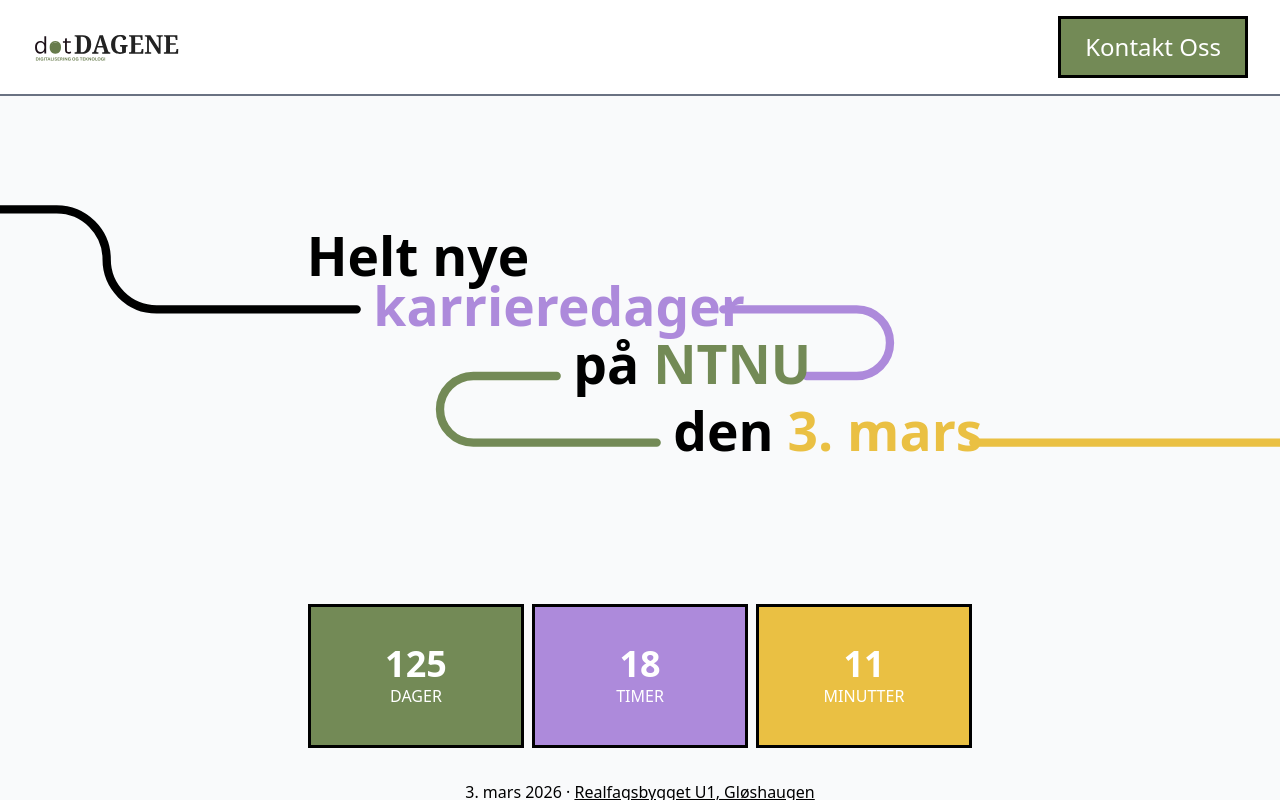
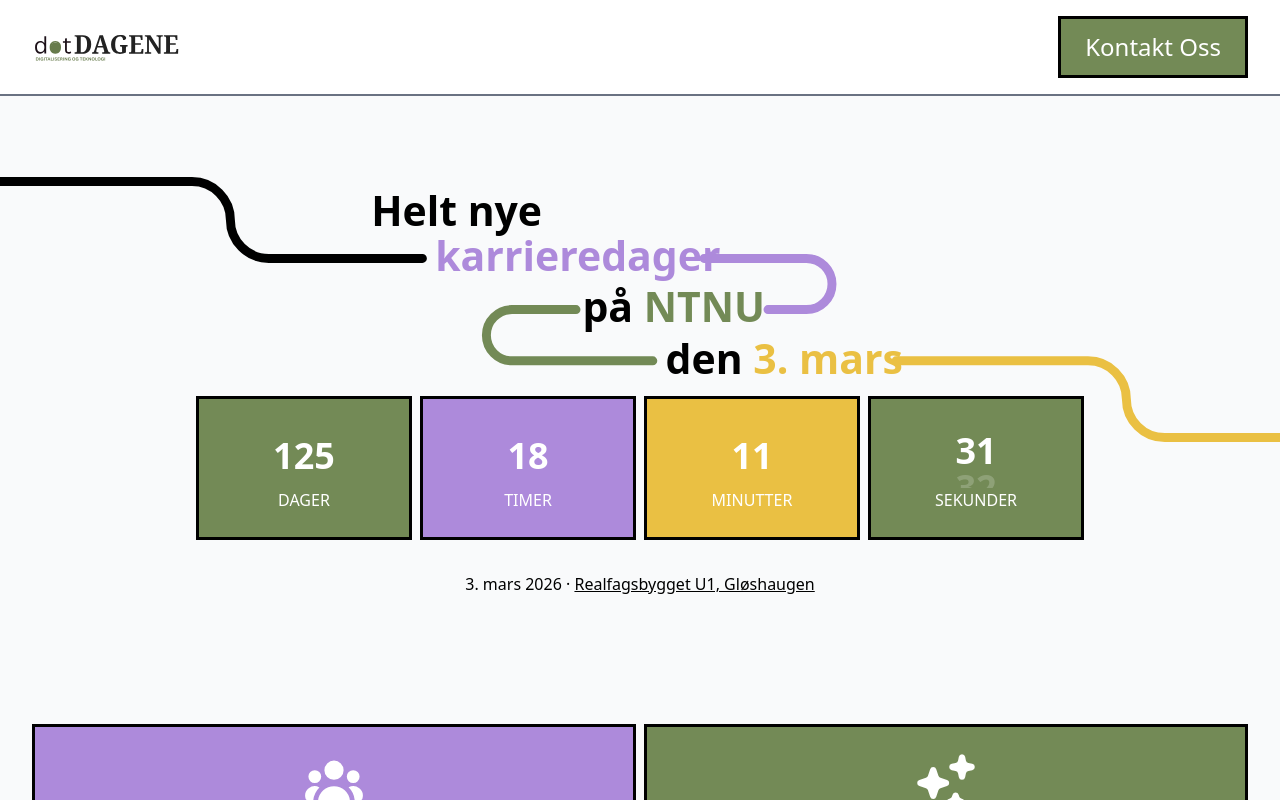
Before and after one commit to kristianGjertsen/dotDAGENE, a React (Vite) app in the folder frontend/: page / in a window 1280 px wide. Shown: the top 800 px of the page. Built offline with nearby package versions, Linux system fonts and the light colour scheme.

Commit message:
Kristian endring, fungere mail

```diff
--- a/frontend/src/components/HomePage/Banner.tsx
+++ b/frontend/src/components/HomePage/Banner.tsx
@@ -1,43 +1,47 @@
 export const Banner = () => {
   return (
-    <section className="mt-20 mb-32 flex h-[150px] w-full items-center justify-center overflow-clip md:h-[300px]">
+    <section className="mt-15 flex min-h-[250px] w-full items-center justify-center overflow-visible md:min-h-[300px]">
       <svg
         xmlns="http://www.w3.org/2000/svg"
         className="h-full w-full"
-        viewBox="0 10 1000 180"
+        viewBox="0 10 1000 250"
         preserveAspectRatio="xMidYMid slice"
       >
         <g>
+          //svart
           <path
             d="M0,30, L150,30 A30,30 0 0,1 180,60 A30,30 0 0,0 210,90 L330,90"
             stroke="#000000"
-            strokeWidth="5"
+            strokeWidth="7"
             strokeLinecap="round"
             fill="none"
           />
+          //lilla
           <path
             d="M550,90 L630,90 A20,20 0 0,1 630,130 L600,130"
             stroke="hsl(266deg 53% 70%)"
-            strokeWidth="5"
+            strokeWidth="7"
             strokeLinecap="round"
             fill="none"
           />
+          //grønn
           <path
             d="M450,130 L400,130 A20,20 0 0,0 400,170 L510,170"
             stroke="hsl(87deg 23% 44%)"
-            strokeWidth="5"
+            strokeWidth="7"
             strokeLinecap="round"
             fill="none"
           />
+          //gul
           <path
-            d="M700,170 L1000,170"
-            stroke="hsl(45deg 80% 59%)"
-            strokeWidth="5"
-            strokeLinecap="round"
-            fill="none"
+            d= "M700,170 L850,170 A30,30 0 0,1 880,200 A30,30 0 0,0 910,230 L1030,230"
+          stroke="hsl(45deg 80% 59%)"
+          strokeWidth="7"
+          strokeLinecap="round"
+          fill="none"
           />
 
-          <text x="300" y="70" fontSize="32" fontWeight="bold" fill="#000000">
+          <text x="290" y="65" fontSize="32" fontWeight="bold" fill="#000000">
             Helt nye
           </text>
 
@@ -50,14 +54,14 @@
           >
             karrieredager
           </text>
-          <text x="460" y="135" fontSize="32" fontWeight="bold">
+          <text x="455" y="140" fontSize="32" fontWeight="bold">
             <tspan fill="#000000">på </tspan>
             <tspan fill="hsl(87deg 23% 44%)">NTNU</tspan>
           </text>
 
           <text
             x="520"
-            y="175"
+            y="180"
             font-size="32"
             font-weight="bold"
             fill="#000000"
--- /dev/null
+++ b/frontend/src/components/HomePage/Countdown.css
@@ -0,0 +1,48 @@
+.number-container {
+  position: relative;
+  width: 100%;
+  height: 4rem;
+  display: flex;
+  align-items: center;
+  justify-content: center;
+  overflow: hidden;
+}
+
+.number-slide {
+  position: absolute;
+  width: 100%;
+  text-align: center;
+  animation: slideIn 0.2s cubic-bezier(0.17, 0.67, 0.83, 0.67) forwards;
+}
+
+.number-slide-exit {
+  animation: slideOut 0.2s cubic-bezier(0.17, 0.67, 0.83, 0.67) forwards;
+  position: absolute;
+  width: 100%;
+  text-align: center;
+}
+
+@keyframes slideIn {
+  0% {
+    transform: translateY(-100%);
+    opacity: 0;
+  }
+  30% {
+    opacity: 1;
+  }
+  100% {
+    transform: translateY(0);
+    opacity: 1;
+  }
+}
+
+@keyframes slideOut {
+  0%, 50% {
+    transform: translateY(0);
+    opacity: 1;
+  }
+  100% {
+    transform: translateY(100%);
+    opacity: 0;
+  }
+}
--- a/frontend/src/components/HomePage/Countdown.tsx
+++ b/frontend/src/components/HomePage/Countdown.tsx
@@ -1,9 +1,11 @@
 import { useEffect, useState } from 'react';
+import './Countdown.css';
 
 interface TimeRemaining {
   days: number;
   hours: number;
   minutes: number;
+  seconds: number;
 }
 
 export const Countdown = () => {
@@ -14,7 +16,7 @@
     const difference = targetDate.getTime() - now.getTime();
 
     if (difference <= 0) {
-      return { days: 0, hours: 0, minutes: 0 };
+      return { days: 0, hours: 0, minutes: 0, seconds: 0 };
     }
 
     const days = Math.floor(difference / (1000 * 60 * 60 * 24));
@@ -22,8 +24,9 @@
       (difference % (1000 * 60 * 60 * 24)) / (1000 * 60 * 60),
     );
     const minutes = Math.floor((difference % (1000 * 60 * 60)) / (1000 * 60));
+    const seconds = Math.floor((difference % (1000 * 60)) / 1000);
 
-    return { days, hours, minutes };
+    return { days, hours, minutes, seconds };
   };
 
   const [timeRemaining, setTimeRemaining] = useState<TimeRemaining>(
@@ -38,20 +41,68 @@
     return () => clearInterval(interval);
   }, []);
 
+  const [animations, setAnimations] = useState({
+    days: { value: timeRemaining.days, prev: timeRemaining.days },
+    hours: { value: timeRemaining.hours, prev: timeRemaining.hours },
+    minutes: { value: timeRemaining.minutes, prev: timeRemaining.minutes },
+    seconds: { value: timeRemaining.seconds, prev: timeRemaining.seconds }
+  });
+
+  useEffect(() => {
+    setAnimations(prev => ({
+      days: { prev: prev.days.value, value: timeRemaining.days },
+      hours: { prev: prev.hours.value, value: timeRemaining.hours },
+      minutes: { prev: prev.minutes.value, value: timeRemaining.minutes },
+      seconds: { prev: prev.seconds.value, value: timeRemaining.seconds }
+    }));
+  }, [timeRemaining]);
+
   return (
-    <section className="mt-16 flex flex-col items-center gap-8">
+    <section className="-mt-20 flex flex-col items-center gap-8">
       <div className="flex flex-row flex-wrap items-center justify-center gap-2">
         <div className="bg-dotgreen flex h-36 w-54 flex-col items-center justify-center border-3 border-black text-white">
-          <p className="text-4xl font-bold">{timeRemaining.days}</p>
+          <div className="number-container h-16">
+            <div key={`prev-${animations.days.prev}`} className="text-4xl font-bold number-slide number-slide-exit">
+              {animations.days.prev}
+            </div>
+            <div key={`curr-${animations.days.value}`} className="text-4xl font-bold number-slide">
+              {animations.days.value}
+            </div>
+          </div>
           <p>DAGER</p>
         </div>
         <div className="bg-dotpurple flex h-36 w-54 flex-col items-center justify-center border-3 border-black text-white">
-          <p className="text-4xl font-bold">{timeRemaining.hours}</p>
+          <div className="number-container h-16">
+            <div key={`prev-${animations.hours.prev}`} className="text-4xl font-bold number-slide number-slide-exit">
+              {animations.hours.prev}
+            </div>
+            <div key={`curr-${animations.hours.value}`} className="text-4xl font-bold number-slide">
+              {animations.hours.value}
+            </div>
+          </div>
           <p>TIMER</p>
         </div>
         <div className="bg-dotyellow flex h-36 w-54 flex-col items-center justify-center border-3 border-black text-white">
-          <p className="text-4xl font-bold">{timeRemaining.minutes}</p>
+          <div className="number-container h-16">
+            <div key={`prev-${animations.minutes.prev}`} className="text-4xl font-bold number-slide number-slide-exit">
+              {animations.minutes.prev}
+            </div>
+            <div key={`curr-${animations.minutes.value}`} className="text-4xl font-bold number-slide">
+              {animations.minutes.value}
+            </div>
+          </div>
           <p>MINUTTER</p>
+        </div>
+        <div className="bg-dotgreen flex h-36 w-54 flex-col items-center justify-center border-3 border-black text-white">
+          <div className="number-container h-16">
+            <div key={`prev-${animations.seconds.prev}`} className="text-4xl font-bold number-slide number-slide-exit">
+              {animations.seconds.prev}
+            </div>
+            <div key={`curr-${animations.seconds.value}`} className="text-4xl font-bold number-slide">
+              {animations.seconds.value}
+            </div>
+          </div>
+          <p>SEKUNDER</p>
         </div>
       </div>
       <div>
--- a/frontend/src/components/HomePage/InfoWithButton.tsx
+++ b/frontend/src/components/HomePage/InfoWithButton.tsx
@@ -5,6 +5,7 @@
   titelChildren: string;
   children: ReactNode;
   color: color;
+  textColor?: 'white' | 'black';
   icon?: ElementType;
   button: ReactNode;
 }
@@ -12,20 +13,22 @@
   titelChildren,
   children,
   color,
+  textColor = 'white',
   icon: Icon,
   button,
 }: InfoWithButtonProps) => {
   return (
     <section
-      className={
-        colorMap.get(color) +
-        ' w-full flex-col flex-wrap gap-4 border-3 border-black p-6 text-white'
-      }
+      className={`${colorMap.get(color)} relative w-full flex flex-col gap-4 border-3 border-black p-6 pb-12 text-${textColor}`}
     >
       <section>{Icon && <Icon className="h-16 w-16" />}</section>
       <p className="text-2xl">{titelChildren}</p>
       <p>{children}</p>
-      {button && <div>{button}</div>}
+      {button && (
+        <div className="absolute left-1/2 bottom-0 -translate-x-1/2 translate-y-1/2">
+          {button}
+        </div>
+      )}
     </section>
   );
 };
--- a/frontend/src/lib/colors.tsx
+++ b/frontend/src/lib/colors.tsx
@@ -1,7 +1,8 @@
-export type color = 'purple' | 'green' | 'yellow';
+export type color = 'purple' | 'green' | 'yellow' | 'white';
 
 export const colorMap = new Map<color, string>([
   ['green', ' bg-dotgreen'],
   ['purple', ' bg-dotpurple'],
   ['yellow', ' bg-dotyellow'],
+  ['white', ' bg-white']
 ]);
--- a/frontend/src/pages/HomePage.tsx
+++ b/frontend/src/pages/HomePage.tsx
@@ -59,7 +59,7 @@
               titelChildren="STANDS"
               color="green"
               button={
-                <LinkButton link="/contact" color="green">
+                <LinkButton link="/contact" color="purple">
                   Legg til i kalender
                 </LinkButton>
               }
@@ -72,8 +72,9 @@
             <InfoWithButton
               titelChildren="PITCHEKVELD"
               color="yellow"
+              textColor='black'
               button={
-                <LinkButton link="/contact" color="green">
+                <LinkButton link="/contact" color="purple">
                   Legg til i kalender
                 </LinkButton>
               }
--- /dev/null
+++ b/frontend/tailwind.config.js
@@ -0,0 +1,21 @@
+/** @type {import('tailwindcss').Config} */
+export default {
+  content: [
+    "./index.html",
+    "./src/**/*.{js,ts,jsx,tsx}",
+  ],
+  theme: {
+    extend: {
+      keyframes: {
+        slideDown: {
+          '0%': { transform: 'translateY(-100%)' },
+          '100%': { transform: 'translateY(0)' }
+        }
+      },
+      animation: {
+        slideDown: 'slideDown 0.3s ease-out'
+      }
+    },
+  },
+  plugins: [],
+}
--- /dev/null
+++ b/package.json
@@ -0,0 +1,5 @@
+{
+  "dependencies": {
+    "resend": "^6.4.0"
+  }
+}
```
Also changed, not shown: frontend/src/components/HomePage/ContactForm.tsx (+19 -18 lines), 2 other files (tests, documents, lock files or other folders).
